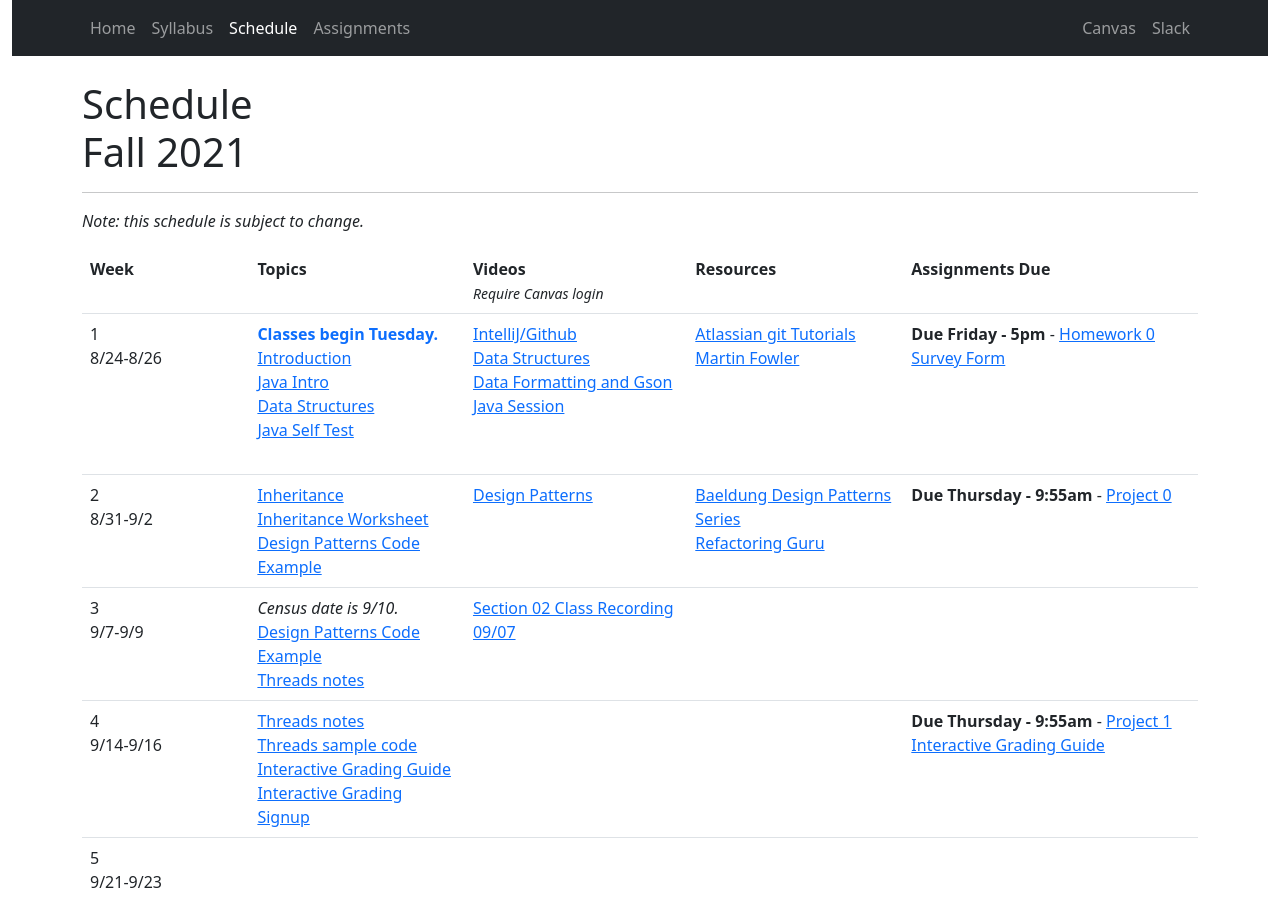
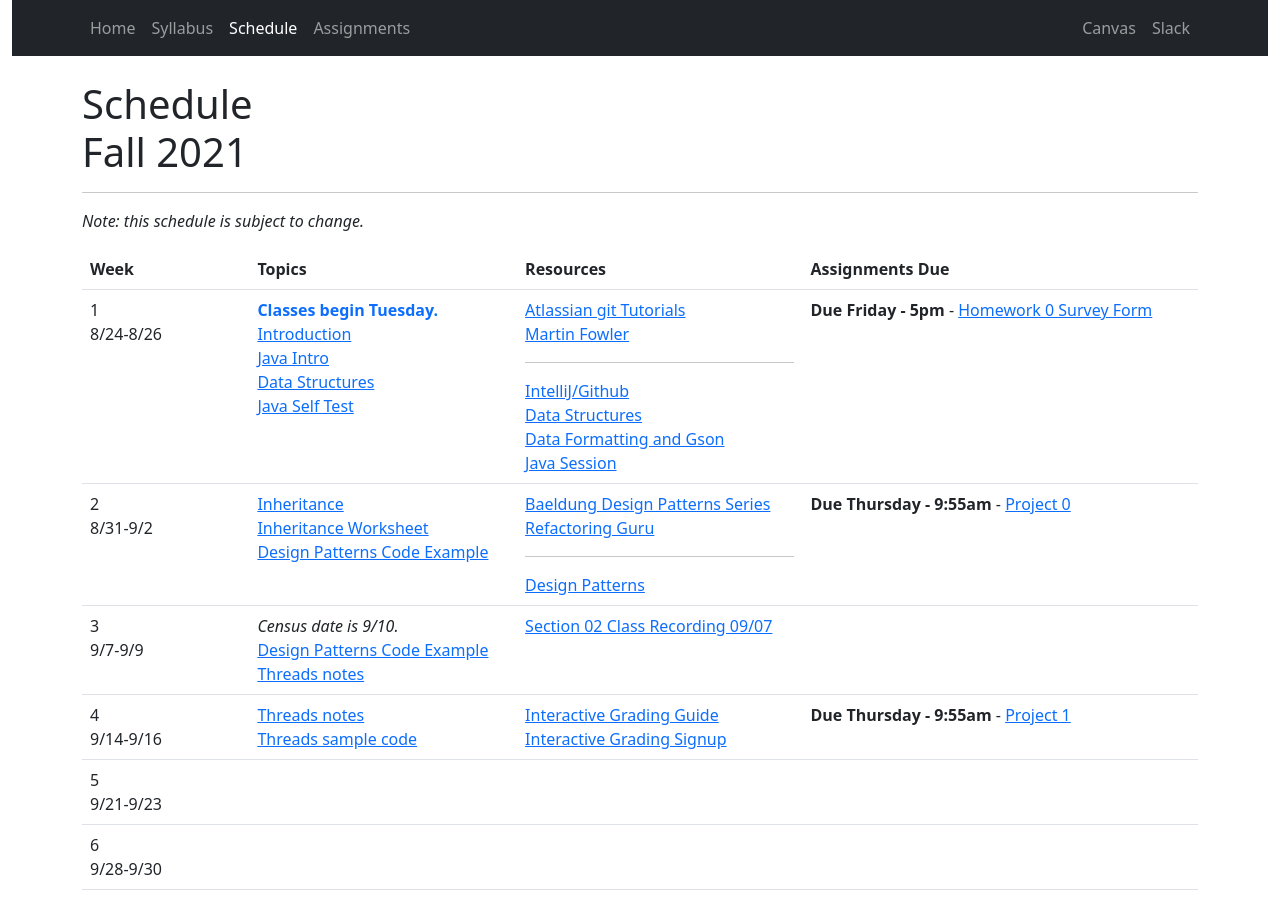
Before and after one commit to CS601-F21/cs601-f21, a Jekyll site: the page built from schedule.html, in a window 1280 px wide and 900 px high. Built offline with Jekyll 4.4.1, drawn with Linux system fonts in a browser that asks for light colours.

Commit message:
move video links

```diff
--- a/schedule.html
+++ b/schedule.html
@@ -15,7 +15,6 @@ title: Schedule
 		<tr>
 			<td width="15%"><strong>Week</strong></td>
 			<td><strong>Topics</strong></td>
-			<td><strong>Videos</strong><br/><small><i>Require Canvas login</i></small></td>
 			<td><strong>Resources</strong><br/></td>
 			<td><strong>Assignments Due</strong></td>
 		</tr>
@@ -29,17 +28,15 @@ title: Schedule
 				<a href="https://github.com/srollins/software-dev-materials/blob/master/notes/advanced/javaintro.md">Java Intro</a><br/>
 				<a href="https://github.com/srollins/software-dev-materials/blob/master/notes/advanced/datastructures.md">Data Structures</a><br/>
 				<a href="https://github.com/srollins/software-dev-materials/blob/master/notes/advanced/selftest.md">Java Self Test</a><br/>
- 				<br/>
 			</td>
 			<td>
+				<a href="https://www.atlassian.com/git/tutorials">Atlassian git Tutorials</a><br/>
+				<a href="https://martinfowler.com/">Martin Fowler</a>
+				<hr/>
 				<a href="https://usfca.instructure.com/courses/1601365/pages/intellij-and-github">IntelliJ/Github</a><br/>
 				<a href="https://usfca.instructure.com/courses/1601365/pages/data-structures">Data Structures</a><br/>
 				<a href="https://usfca.instructure.com/courses/1601365/pages/data-formatting-and-gson">Data Formatting and Gson</a><br/>
 				<a href="https://usfca.instructure.com/courses/1601365/pages/java-session">Java Session</a><br/>
-			</td>
-			<td>
-				<a href="https://www.atlassian.com/git/tutorials">Atlassian git Tutorials</a><br/>
-				<a href="https://martinfowler.com/">Martin Fowler</a>
 			</td>
 			<td>
 				<strong>Due Friday - 5pm</strong> - <a href="https://forms.gle/nkFqo7eMxoWHdekz7">Homework 0 Survey Form</a><br/>
@@ -53,11 +50,10 @@ title: Schedule
 				<a href="https://github.com/CS601-F21/code-examples/tree/main/DesignPatterns">Design Patterns Code Example</a><br/>
 			</td>
 			<td>
-				<a href="https://usfca.instructure.com/courses/1601365/pages/design-patterns">Design Patterns</a><br/>
-			</td>
-			<td>
 				<a href="https://www.baeldung.com/design-patterns-series">Baeldung Design Patterns Series</a><br/>
 				<a href="https://refactoring.guru/">Refactoring Guru</a><br/>
+				<hr/>
+				<a href="https://usfca.instructure.com/courses/1601365/pages/design-patterns">Design Patterns</a><br/>
 			</td>
 			<td>
 				<strong>Due Thursday - 9:55am</strong> - <a href="https://github.com/CS601-F21/Project0/blob/main/README.md">Project 0</a><br/>
@@ -70,11 +66,9 @@ title: Schedule
 				<i>Census date is 9/10.</i><br/>
 				<a href="https://github.com/CS601-F21/code-examples/tree/main/DesignPatterns">Design Patterns Code Example</a><br/>
 				<a href="https://github.com/CS601-F21/notes/blob/main/lectures/threads.md">Threads notes</a><br/>
-		</td>
+			</td>
 			<td>
 				<a href="https://usfca.instructure.com/courses/1601365/pages/class-recording-section-02-09-slash-07">Section 02 Class Recording 09/07</a><br/>
-			</td>
-			<td>
 			</td>
 			<td>
 			</td>
@@ -85,25 +79,19 @@ title: Schedule
 			<td>
 				<a href="https://github.com/CS601-F21/notes/blob/main/lectures/threads.md">Threads notes</a><br/>
 				<a href="https://github.com/CS601-F21/code-examples/tree/main/Threads">Threads sample code</a><br/>
+			</td>
+			<td>
 				<a href="https://github.com/CS601-F21/notes/blob/main/admin/p1grading.md">Interactive Grading Guide</a><br/>
 				<a href="https://docs.google.com/spreadsheets/d/1HEeoM4rsrxLEHzF2zgc6CCiJgfI2Yk_hAxheWdKhdh8/edit?usp=sharing">Interactive Grading Signup</a><br/>
-			<td>
-				<!-- <a href="https://usfca.instructure.com/courses/1601365/pages/intellij-and-github">IntelliJ/Github Video</a><br/> -->
-			</td>
-			<td>
 			</td>
 			<td>
 				<strong>Due Thursday - 9:55am</strong> - <a href="https://github.com/CS601-F21/Project1/blob/main/README.md">Project 1</a><br/>
-				<a href="https://github.com/CS601-F21/notes/blob/main/admin/p1grading.md">Interactive Grading Guide</a><br/>
 			</td>
 		</tr>
 
 		<tr>
 			<td>5<br/>9/21-9/23</td>
 			<td>
-			</td>
-			<td>
-				<!-- <a href="https://usfca.instructure.com/courses/1601365/pages/intellij-and-github">IntelliJ/Github Video</a><br/> -->
 			</td>
 			<td>
 			</td>
@@ -116,9 +104,6 @@ title: Schedule
 			<td>
 			</td>
 			<td>
-				<!-- <a href="https://usfca.instructure.com/courses/1601365/pages/intellij-and-github">IntelliJ/Github Video</a><br/> -->
-			</td>
-			<td>
 			</td>
 			<td>
 			</td>
@@ -127,9 +112,6 @@ title: Schedule
 		<tr>
 			<td>7<br/>10/5-10/7</td>
 			<td>
-			</td>
-			<td>
-				<!-- <a href="https://usfca.instructure.com/courses/1601365/pages/intellij-and-github">IntelliJ/Github Video</a><br/> -->
 			</td>
 			<td>
 			</td>
@@ -145,9 +127,6 @@ title: Schedule
 				<strong><span class="text-primary">10/12 - Exam 1</span></strong><br/>
 			</td>
 			<td>
-				<!-- <a href="https://usfca.instructure.com/courses/1601365/pages/intellij-and-github">IntelliJ/Github Video</a><br/> -->
-			</td>
-			<td>
 			</td>
 			<td>
 			</td>
@@ -156,9 +135,6 @@ title: Schedule
 			<td>9<br/>10/21</td>
 			<td>
 				<i>10/19 - Fall Break</i>
-			</td>
-			<td>
-				<!-- <a href="https://usfca.instructure.com/courses/1601365/pages/intellij-and-github">IntelliJ/Github Video</a><br/> -->
 			</td>
 			<td>
 			</td>
@@ -170,9 +146,6 @@ title: Schedule
 			<td>
 			</td>
 			<td>
-				<!-- <a href="https://usfca.instructure.com/courses/1601365/pages/intellij-and-github">IntelliJ/Github Video</a><br/> -->
-			</td>
-			<td>
 			</td>
 			<td>
 			</td>
@@ -180,9 +153,6 @@ title: Schedule
 		<tr>
 			<td>11<br/>11/2-11/4</td>
 			<td>
-			</td>
-			<td>
-				<!-- <a href="https://usfca.instructure.com/courses/1601365/pages/intellij-and-github">IntelliJ/Github Video</a><br/> -->
 			</td>
 			<td>
 			</td>
@@ -195,9 +165,6 @@ title: Schedule
 			<td>
 			</td>
 			<td>
-				<!-- <a href="https://usfca.instructure.com/courses/1601365/pages/intellij-and-github">IntelliJ/Github Video</a><br/> -->
-			</td>
-			<td>
 			</td>
 			<td>
 			</td>
@@ -205,9 +172,6 @@ title: Schedule
 		<tr>
 			<td>13<br/>11/16-11/18</td>
 			<td>
-			</td>
-			<td>
-				<!-- <a href="https://usfca.instructure.com/courses/1601365/pages/intellij-and-github">IntelliJ/Github Video</a><br/> -->
 			</td>
 			<td>
 			</td>
@@ -218,9 +182,6 @@ title: Schedule
 			<td>14<br/>11/23</td>
 			<td>
 				<i>11/25 - Thanksgiving holiday</i>
-			</td>
-			<td>
-				<!-- <a href="https://usfca.instructure.com/courses/1601365/pages/intellij-and-github">IntelliJ/Github Video</a><br/> -->
 			</td>
 			<td>
 			</td>
@@ -234,9 +195,6 @@ title: Schedule
 				<strong><span class="text-primary">11/30 - Exam 2</span></strong><br/>
 			</td>
 			<td>
-				<!-- <a href="https://usfca.instructure.com/courses/1601365/pages/intellij-and-github">IntelliJ/Github Video</a><br/> -->
-			</td>
-			<td>
 			</td>
 			<td>
 			</td>
@@ -245,9 +203,6 @@ title: Schedule
 			<td>16<br/>12/7</td>
 			<td>
 				<i>12/8 - Last day of classes.</i>
-			</td>
-			<td>
-				<!-- <a href="https://usfca.instructure.com/courses/1601365/pages/intellij-and-github">IntelliJ/Github Video</a><br/> -->
 			</td>
 			<td>
 			</td>
@@ -261,9 +216,6 @@ title: Schedule
 				<span class="text-primary">Project 4 Final Demonstrations</span>
 			</td>
 			<td>
-				<!-- <a href="https://usfca.instructure.com/courses/1601365/pages/intellij-and-github">IntelliJ/Github Video</a><br/> -->
-			</td>
-			<td>
 			</td>
 			<td>
 			</td>
```
